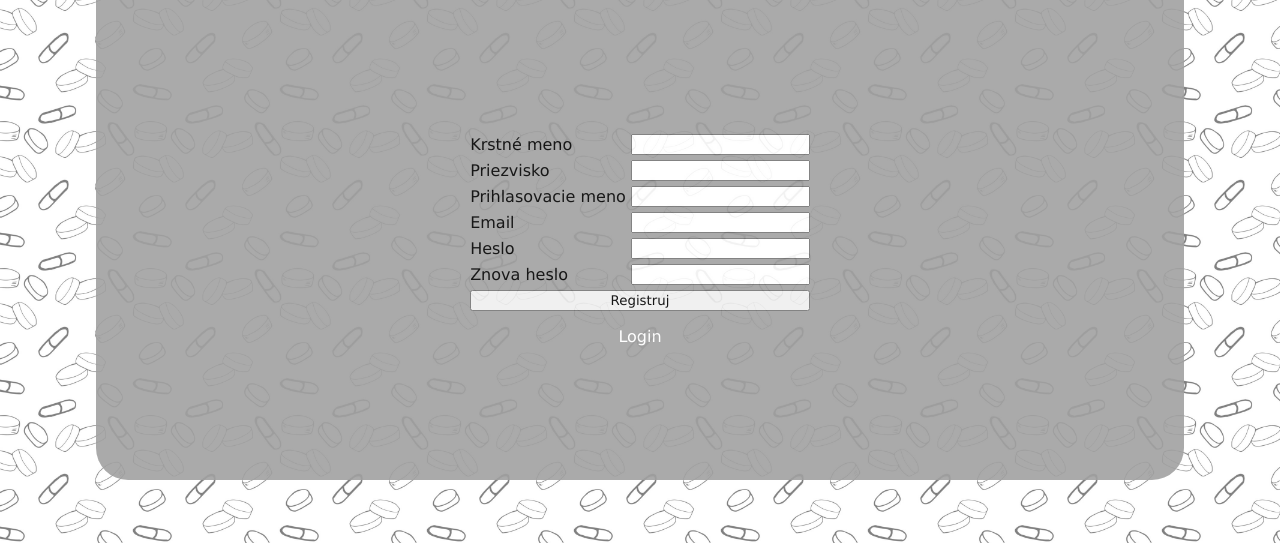
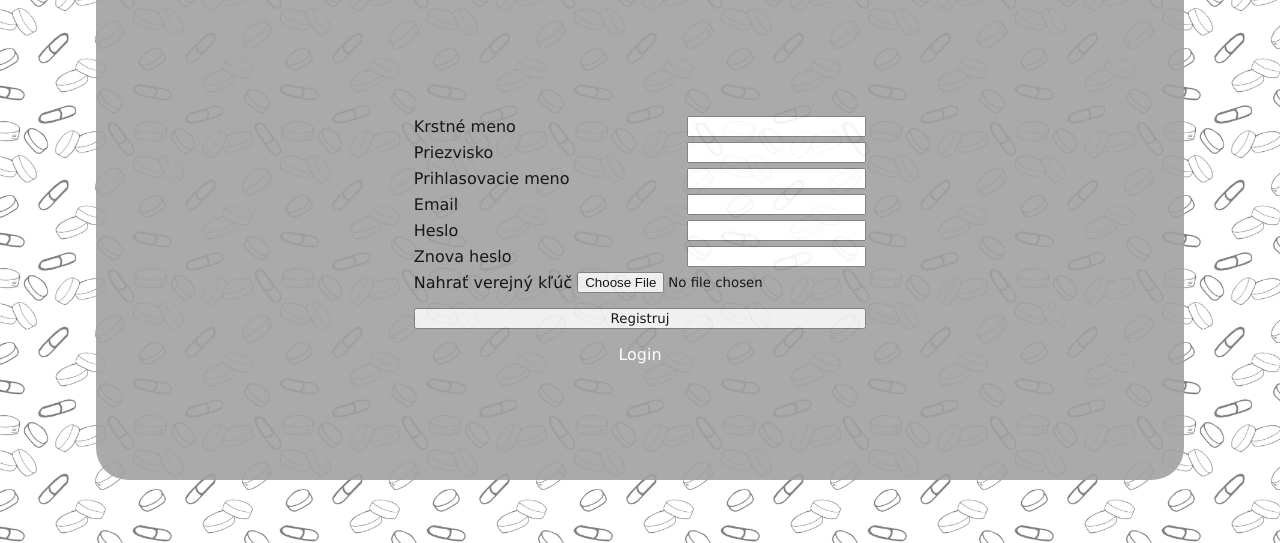
Before and after one commit to xburir/upb-zadanie2-webapi, a Flask app: page /register in a window 1280 px wide. Shown: the top 543 px of the page. Run offline with Flask 2, Linux system fonts and the light colour scheme; some libraries are stand-ins or nearby versions.

Commit message:
feat: upload public key (registration)

```diff
--- a/flaskr/app.py
+++ b/flaskr/app.py
@@ -333,6 +333,20 @@ def register_route():
                 os.makedirs('../files')
             if not path.exists("../files/"+session['user']):
                 os.makedirs('../files/'+session['user'])
+
+            # upload own public key
+            if request.method == 'POST' and 'file_own_public_key' in request.files:
+                file = request.files['file_own_public_key']
+                file_list = request.files.getlist('file_own_public_key')
+                if len(file_list) != 0 and file is not None:
+                    uploaded_key = find(file_list, lambda file: file.filename.endswith('.pem'))
+                    if uploaded_key is None:
+                        flash('Invalid file submitted. Key was generated instead.')
+                    else:
+                        user = session["user"]
+                        folder_path = "../keys/" + user + "/"
+                        uploaded_key_filename = user + "_publicKey.pem"
+                        uploaded_key.save(os.path.join(folder_path, uploaded_key_filename))
             return redirect('/encrypt')
     return render_template('register.html.jinja')
 
--- a/flaskr/templates/register.html.jinja
+++ b/flaskr/templates/register.html.jinja
@@ -45,6 +45,13 @@
           <input type="password" id="passwordAgain" maxlength="30" name="passwordAgain" required>
         </div>
 
+        <div class="row">
+            <label for="file_own_public_key">Nahrať verejný kľúč</label>
+            <input type=file name="file_own_public_key" id="file_own_public_key" >
+        </div>
+
+        <div class="row"></div> <div class="row"></div>
+
         <input type=submit value=Registruj name=register>
       </form>
       <a class="link" href="login">Login</a>
```
